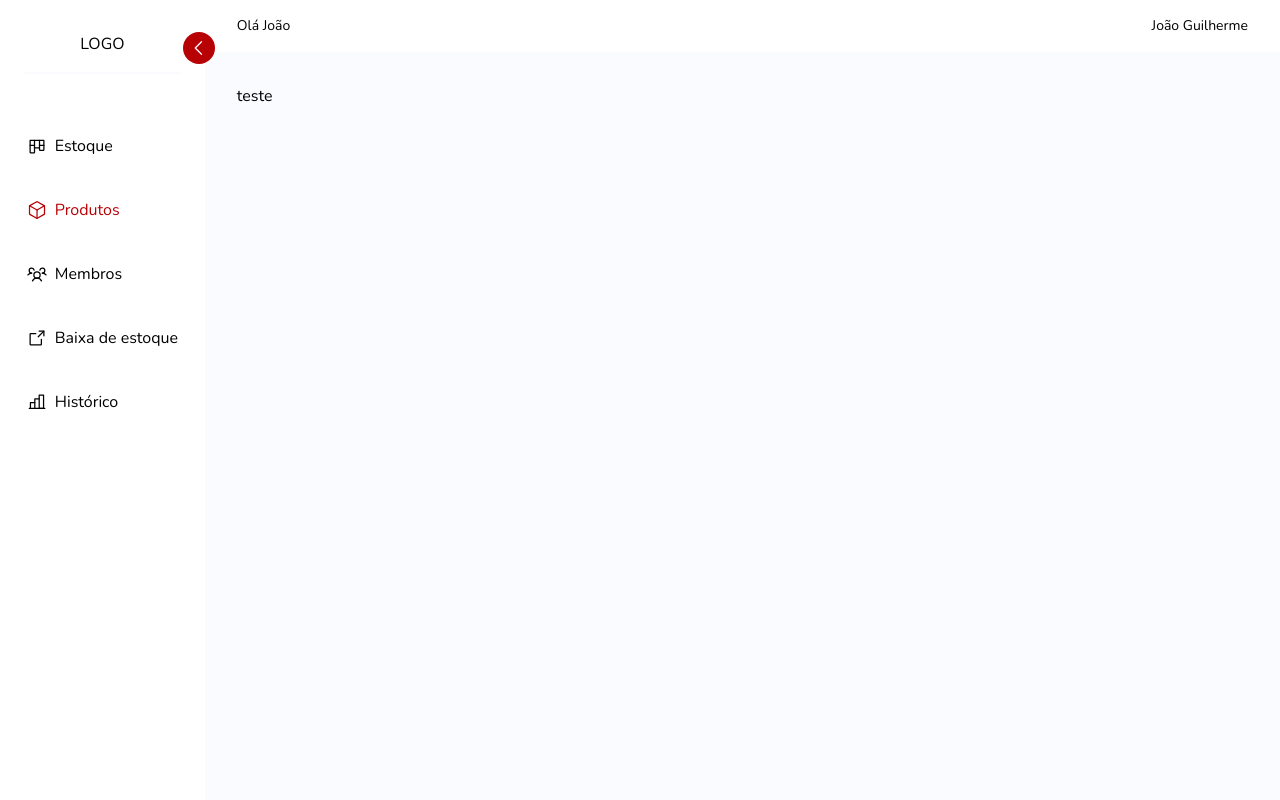
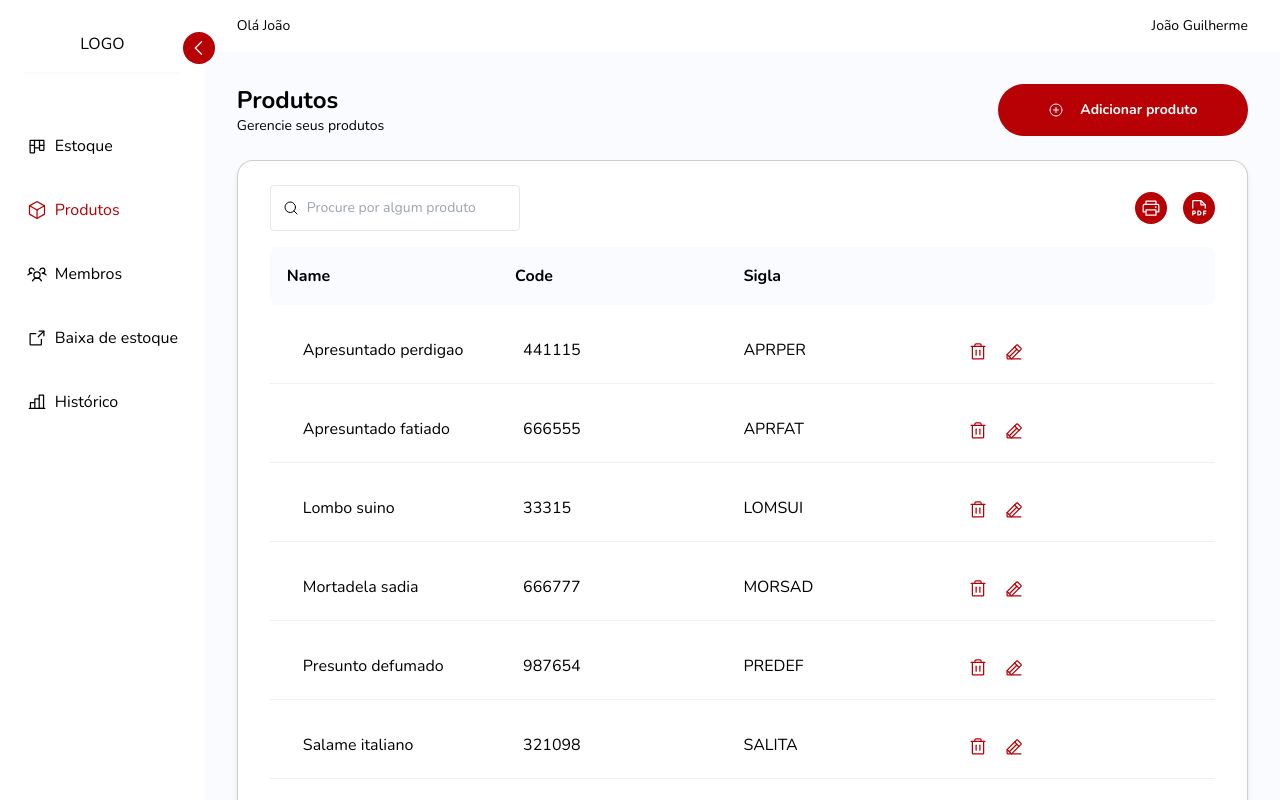
Before and after one commit to jguilhermesl/vf-inventory-frontend, a Next.js app: page /products in a window 1280 px wide. Shown: the top 800 px of the page. Built offline with nearby package versions, Linux system fonts and the light colour scheme.

Commit message:
Feat: mock products

```diff
--- a/src/components/Button.tsx
+++ b/src/components/Button.tsx
@@ -50,7 +50,7 @@ export const Button = ({
   return (
     <button
       className={clsx(
-        'flex items-center justify-center rounded-full font-bold text-sm font-poppins gap-4 hover:opacity-90 active:opacity-80',
+        'flex items-center justify-center rounded-full font-bold text-sm gap-4 hover:opacity-90 active:opacity-80',
         buttonClassesSizes[size],
         buttonClassesVariant[variant],
         className
--- /dev/null
+++ b/src/components/Heading.tsx
@@ -0,0 +1,74 @@
+import { HTMLAttributes, ReactNode } from 'react';
+import { clsx } from 'clsx';
+
+export enum HeadingAsVariant {
+  H1 = 'h1',
+  H2 = 'h2',
+  H3 = 'h3',
+  H4 = 'h4',
+  H5 = 'h5',
+  H6 = 'h6',
+}
+
+export enum HeadingSizeVariant {
+  ExtraSmall = 'extra-small',
+  Small = 'small',
+  Medium = 'medium',
+  Large = 'large',
+  ExtraLarge = 'extra-large',
+}
+
+export enum HeadingVariant {
+  DarkPrimary = 'dark-primary',
+  Primary = 'primary',
+  Secondary = 'secondary',
+  Tertiary = 'tertiary',
+}
+
+interface HeadingProps extends HTMLAttributes<HTMLHeadingElement> {
+  children: ReactNode;
+  size?: HeadingSizeVariant;
+  as?: HeadingAsVariant;
+  variant?: HeadingVariant;
+  className?: string;
+}
+
+export const Heading = ({
+  children,
+  size = HeadingSizeVariant.Medium,
+  as = HeadingAsVariant.H1,
+  variant = HeadingVariant.DarkPrimary,
+  className,
+  ...props
+}: HeadingProps) => {
+  const Component = as;
+
+  const headingClassesSize = {
+    [HeadingSizeVariant.ExtraSmall]: 'text-sm',
+    [HeadingSizeVariant.Small]: 'text-base',
+    [HeadingSizeVariant.Medium]: 'text-2xl',
+    [HeadingSizeVariant.Large]: 'text-3xl',
+    [HeadingSizeVariant.ExtraLarge]: 'text-4xl',
+  };
+
+  const headingClassesVariant = {
+    [HeadingVariant.DarkPrimary]: 'text-dark-primary',
+    [HeadingVariant.Primary]: 'text-primary',
+    [HeadingVariant.Secondary]: 'text-main-blue',
+    [HeadingVariant.Tertiary]: 'text-white',
+  };
+
+  return (
+    <Component
+      className={clsx(
+        ' font-bold',
+        headingClassesSize[size],
+        headingClassesVariant[variant],
+        className
+      )}
+      {...props}
+    >
+      {children}
+    </Component>
+  );
+};
--- a/src/components/Input.tsx
+++ b/src/components/Input.tsx
@@ -67,7 +67,6 @@ export const Input = ({
       name={label}
       disabled={disabled}
       isOptional={isOptional}
-      className="font-poppins"
       labelStyle={clsx(labelStyle)}
     >
       <div
@@ -87,7 +86,7 @@ export const Input = ({
           id={name}
           disabled={disabled}
           className={clsx(
-            'w-full outline-none text-sm font-poppins disabled:text-dark-grey rounded bg-transparent',
+            'w-full outline-none text-sm disabled:text-dark-grey rounded bg-transparent',
             inputPlaceholderClassesVariant[variantPlaceholder]
           )}
           autoComplete="off"
--- a/src/components/Paragraph.tsx
+++ b/src/components/Paragraph.tsx
@@ -34,7 +34,6 @@ export const Paragraph = ({
   return (
     <p
       className={clsx(
-        'font-poppins',
         ParagraphClassesSize[size],
         {
           'text-dark-primary': !disabled && !hasError,
--- /dev/null
+++ b/src/components/Table.tsx
@@ -0,0 +1,158 @@
+import { convertCamelCaseToWords } from '@/utils/convertCamelCaseToWords';
+import {
+  CaretRight,
+  FilePdf,
+  MagnifyingGlass,
+  PencilLine,
+  Printer,
+  Trash,
+} from 'phosphor-react';
+import { Line } from './Line';
+import { Paragraph, ParagraphSizeVariant } from './Paragraph';
+import Image from 'next/image';
+import { Heading } from './Heading';
+import { ReactNode } from 'react';
+import { Input } from './Input';
+
+interface ITableProps {
+  content: any[];
+  showIdColumn?: false;
+  handleDeleteItem?: (id: string) => void;
+  handleEditItem?: (id: string) => void;
+  handleAccessItem?: (id: string) => void;
+  disableAccessItem?: boolean;
+  disableDeleteItem?: boolean;
+  disableEditItem?: boolean;
+  emptyMessage?: string;
+  tableTitle?: string;
+  headerComponent?: ReactNode;
+}
+
+export const Table = ({
+  content,
+  handleAccessItem,
+  handleDeleteItem,
+  handleEditItem,
+  disableAccessItem,
+  disableDeleteItem,
+  disableEditItem,
+  emptyMessage,
+  tableTitle,
+  headerComponent,
+}: ITableProps) => {
+  const titles = content[0]
+    ? Object.keys(content[0]).filter((item) => item != 'id')
+    : [];
+
+  const calculateWidthSize = () => {
+    const widthSize = Number((100 / (titles.length + 1)).toFixed(0));
+    return `${widthSize}%`;
+  };
+
+  return (
+    <div className="flex flex-col bg-white w-full px-8 py-6 rounded-2xl shadow-md border border-[#00000030]">
+      <header className="flex items-center justify-between mb-4">
+        <Input
+          placeholder="Procure por algum produto"
+          iconLeft={<MagnifyingGlass size={16} />}
+          className="!w-[250px]"
+        />
+        <div className="flex items-center gap-4">
+          <button className="!w-8 !h-8 bg-primary rounded-full items-center flex justify-center">
+            <Printer size={20} color="#FFF" />
+          </button>
+          <button className="!w-8 !h-8 bg-primary rounded-full items-center flex justify-center">
+            <FilePdf size={20} color="#FFF" />
+          </button>
+        </div>
+      </header>
+      {titles.length ? (
+        <>
+          <table className="w-full flex flex-col">
+            <thead className="flex py-4 px-4 rounded-lg bg-background">
+              <tr className="flex justify-between w-full">
+                {titles.map((title) => {
+                  return (
+                    <th
+                      key={title}
+                      className={`flex justify-start`}
+                      style={{ width: calculateWidthSize() }}
+                    >
+                      <Paragraph className="!font-bold !text-base">
+                        {convertCamelCaseToWords(title)}
+                      </Paragraph>
+                    </th>
+                  );
+                })}
+                <th
+                  className={`flex justify-start`}
+                  style={{ width: calculateWidthSize() }}
+                >
+                  {/* <Paragraph className="font-medium">Actions</Paragraph> */}
+                </th>
+              </tr>
+            </thead>
+            <tbody className={`flex flex-col gap-4 mt-4 w-full `}>
+              {content.map((item) => (
+                <tr
+                  key={item.name}
+                  className="w-full flex hover:bg-background px-8 py-4 border-b border-b-[#00000010]"
+                >
+                  {titles.map((title) => (
+                    <td
+                      className={`flex `}
+                      style={{ width: calculateWidthSize() }}
+                    >
+                      <Paragraph className="!text-base">
+                        {item[title]}
+                      </Paragraph>
+                    </td>
+                  ))}
+                  <td
+                    className={`flex  gap-2`}
+                    style={{ width: calculateWidthSize() }}
+                  >
+                    {!disableDeleteItem && (
+                      <button
+                        onClick={() => handleDeleteItem(item.id)}
+                        className="bg-none border-none rounded-full hover:bg-primary hover:text-white p-1"
+                      >
+                        <Trash
+                          size={20}
+                          className="text-primary hover:text-white"
+                        />
+                      </button>
+                    )}
+                    {!disableEditItem && (
+                      <button
+                        onClick={() => handleEditItem(item.id)}
+                        className="bg-none border-none rounded-full hover:bg-primary hover:text-white p-1"
+                      >
+                        <PencilLine
+                          size={20}
+                          className="text-primary hover:text-white"
+                        />
+                      </button>
+                    )}
+                  </td>
+                </tr>
+              ))}
+            </tbody>
+          </table>
+          <Line className="my-4 " />
+          <div>
+            <Paragraph size={ParagraphSizeVariant.Large}>
+              Total de itens: {content.length}
+            </Paragraph>
+          </div>
+        </>
+      ) : (
+        <div className="flex items-center justify-center flex-col  py-4">
+          <Paragraph size={ParagraphSizeVariant.ExtraLarge}>
+            {emptyMessage}
+          </Paragraph>
+        </div>
+      )}
+    </div>
+  );
+};
--- /dev/null
+++ b/src/constants/products.ts
@@ -0,0 +1,57 @@
+export const MOCK_PRODUCTS = [
+  {
+    name: "Apresuntado perdigao",
+    code: "441115",
+    sigla: "APRPER"
+  },
+  {
+    name: "Apresuntado fatiado",
+    code: "666555",
+    sigla: "APRFAT"
+  },
+  {
+    name: "Lombo suino",
+    code: "33315",
+    sigla: "LOMSUI"
+  },
+  {
+    name: "Mortadela sadia",
+    code: "666777",
+    sigla: "MORSAD"
+  },
+  {
+    name: "Presunto defumado",
+    code: "987654",
+    sigla: "PREDEF"
+  },
+  {
+    name: "Salame italiano",
+    code: "321098",
+    sigla: "SALITA"
+  },
+  {
+    name: "Salsicha frankfurt",
+    code: "456789",
+    sigla: "SALFRA"
+  },
+  {
+    name: "Bacon defumado",
+    code: "112233",
+    sigla: "BACDEF"
+  },
+  {
+    name: "Peito de frango defumado",
+    code: "876543",
+    sigla: "PEIFRA"
+  },
+  {
+    name: "Linguiça calabresa",
+    code: "987654",
+    sigla: "LINCAL"
+  },
+  {
+    name: "Queijo prato",
+    code: "234567",
+    sigla: "QUEPRA"
+  },
+];
--- a/src/pageTemplates/ProductsTemplate/index.tsx
+++ b/src/pageTemplates/ProductsTemplate/index.tsx
@@ -1,9 +1,32 @@
+import { Button } from '@/components/Button';
+import { Heading } from '@/components/Heading';
 import { LayoutWithSidebar } from '@/components/layouts/LayoutWithSidebar';
+import { Paragraph } from '@/components/Paragraph';
+import { Table } from '@/components/Table';
+import { MOCK_PRODUCTS } from '@/constants/products';
+import { PlusCircle } from 'phosphor-react';
+import { useState } from 'react';
 
 export const ProductsTemplate = () => {
+  const [products, setProducts] = useState(MOCK_PRODUCTS);
+
   return (
     <LayoutWithSidebar>
-      <p>teste</p>
+      <div>
+        <div className="mb-6 flex items-center justify-between">
+          <div className="flex flex-col">
+            <Heading>Produtos</Heading>
+            <Paragraph>Gerencie seus produtos</Paragraph>
+          </div>
+          <Button
+            className="!w-[250px]"
+            leftIcon={<PlusCircle color="#FFF" size={16} />}
+          >
+            Adicionar produto
+          </Button>
+        </div>
+        <Table content={products} />
+      </div>
     </LayoutWithSidebar>
   );
 };
--- /dev/null
+++ b/src/utils/convertCamelCaseToWords.ts
@@ -0,0 +1,9 @@
+export const convertCamelCaseToWords = (camelCaseString) => {
+  const wordsWithSpaces = camelCaseString.replace(/([A-Z])/g, ' $1');
+
+  const capitalizedWords = wordsWithSpaces.replace(/^./, function (str) {
+    return str.toUpperCase();
+  });
+
+  return capitalizedWords;
+}
```
